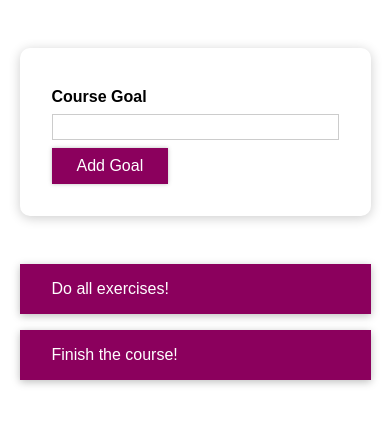
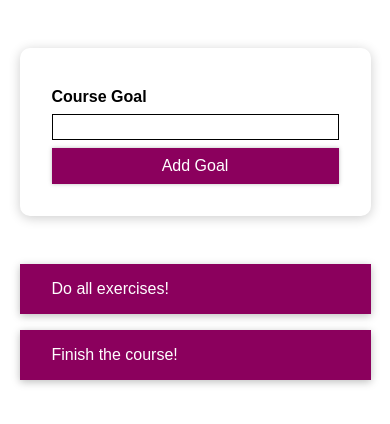
Before and after one commit to valeratech/react-styling-project, a React (Create React App) app: page / in a window 390 px wide. Shown: the top 424 px of the page. Built offline with nearby package versions, Linux system fonts and the light colour scheme.

Commit message:
Modified Button.js module and created a Styled-Component media query to dynamically change the width based on the type of device.

```diff
--- a/src/components/CourseGoals/CourseInput/CourseInput.js
+++ b/src/components/CourseGoals/CourseInput/CourseInput.js
@@ -3,6 +3,7 @@ import styled from "styled-components";
 import Button from '../../UI/Button/Button';
 // import './CourseInput.css';
 
+// Ex.2 Replace <Div> component that references a 'form-control' class with a styled-component
 const FormControl = styled.div`
 
       margin: 0.5rem 0;
@@ -11,14 +12,16 @@ const FormControl = styled.div`
       font-weight: bold;
       display: block;
       margin-bottom: 0.5rem;
-      color: ${props => (props.valid ? 'red' : 'black')};
+      //Ex.3 Reference the prop from the <FormControl> using an arrow function to show the validation styling
+      color: ${props => props.invalid ? 'red' : 'black'};
     }
 
     & input {
       display: block;
       width: 100%;
-      border: 1px solid ${props => (props.valid ? 'red' : '#ccc')};
-      background: ${props => (props.valid ? 'red' : 'transparent')};
+      //Ex.3 Reference the prop from the <FormControl> using an arrow function to show the validation styling
+      border: 1px solid ${props => props.invalid ? 'red' : 'black'};
+      background-color: ${props => props.invalid ? 'pink' : 'transparent'};
       font: inherit;
       line-height: 1.5rem;
       padding: 0 0.25rem;
@@ -29,15 +32,6 @@ const FormControl = styled.div`
       background: #fad0ec;
       border-color: #8b005d;
     }
-
-    //&.invalid input {
-    //  border-color: red;
-    //  background-color: red;
-    //}
-    //
-    //&.invalid label {
-    //  color: red;
-    //}
   `;
 
 const CourseInput = props => {
@@ -66,8 +60,8 @@ const CourseInput = props => {
 
   return (
     <form onSubmit={formSubmitHandler}>
-      <FormControl valid={!isValid}>
-        {/*Ex.1 Create a red WARNING conditional inline-style using isValid state */}
+      {/*Ex.2 Create a prop for FormControl  referenced in the styled-component block at the top of the module */}
+      <FormControl invalid={!isValid}>
         <label>Course Goal</label>
         <input type="text" onChange={goalInputChangeHandler} />
       </FormControl>
--- a/src/components/UI/Button/Button.js
+++ b/src/components/UI/Button/Button.js
@@ -2,7 +2,10 @@ import React from 'react';
 import styled from "styled-components";
 // import './Button.css';
 
+// Ex.2 Replace <Button> component with a styled-component
 const Button = styled.button`
+    // Ex. 4 Set the width for mobile-devices based on the media-query configured below
+    width: 100%;
     font: inherit;
     padding: 0.5rem 1.5rem;
     border: 1px solid #8b005d;
@@ -10,6 +13,10 @@ const Button = styled.button`
     background: #8b005d;
     box-shadow: 0 0 4px rgba(0, 0, 0, 0.26);
     cursor: pointer;
+    // Create a Styled-Component media query to dyanmically change based on the type of device
+    @media (min-width: 768px) {
+      width: auto;
+  }
 
   &:focus {
     outline: none;
```
